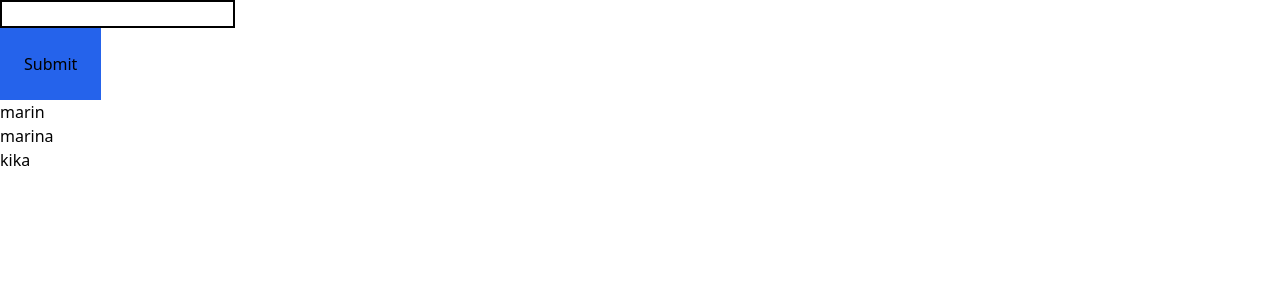
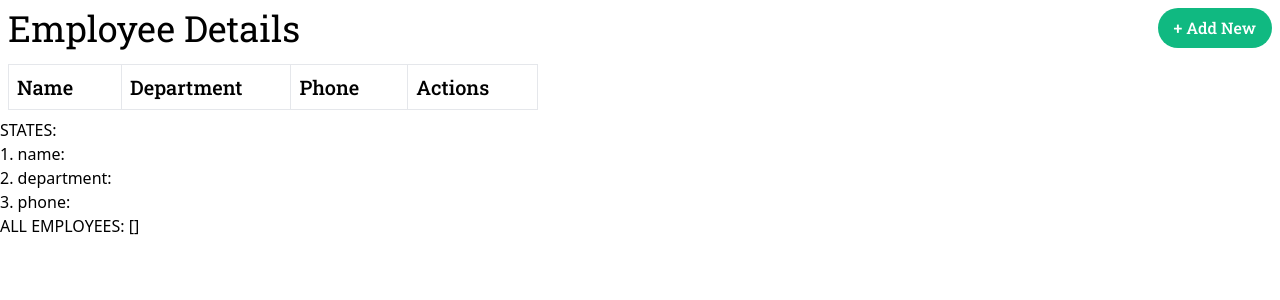
Before and after one commit to zrvnarmarin/Foodify-App, a React (Vite) app in the folder test-react/: page / in a window 1280 px wide. Shown: the top 300 px of the page. Built offline with nearby package versions, Linux system fonts and the light colour scheme.

Commit message:
global reducer function for set and reset and add

```diff
--- a/test-react/src/App.jsx
+++ b/test-react/src/App.jsx
@@ -1,217 +1,115 @@
-import { useState, useRef, useEffect } from 'react'
-import { createPortal } from 'react-dom';
-import { motion } from 'framer-motion'
-import MotionFramerTest from './components/MotionFramerTest.jsx'
-import { elementVariant, personCardsVariant, personCardVariant } from './data/variants'
-import { persons } from './data/persons.js'
+import React, { useReducer } from 'react'
+import { useRef } from 'react'
+import { useState } from 'react'
 
-const FormWrapper = (props) => {
-  return (
-    <motion.div
-      variants={elementVariant}
-      initial="hidden"
-      animate="visible"
-      className='bg-green-700 border-4 border-black rounded-xl p-10 w-1/4'
-    >
-      {props.children}
-    </motion.div>
-  )
+const ACTIONS = {
+  SET_NAME: 'set name',
+  SET_DEPARTMENT: 'set department',
+  SET_PHONE: 'set phone',
+  RESET_NAME: 'reset name',
+  RESET_DEPARTMENT: 'reset department',
+  RESET_PHONE: 'reset phone',
+  ADD_EMPLOYEE: 'add employee',
+  EDIT_EMPLOYEE: 'edit employee',
+  DELETE_EMPLOYEE: 'delete employee'
 }
 
-const NewPersonForm = ({onSaveNewPerson}) => {
-  const [name, setName] = useState('')
-  const [age, setAge] = useState('')
-  const [placeOfResidence, setPlaceOfResidence] = useState('')
+const reducer = (state, action) => {
+  switch (action.type) {
+    case ACTIONS.SET_NAME: {
+      return { ...state, name: action.payload }
+    }
+    case ACTIONS.SET_DEPARTMENT: {
+      return { ...state, department: action.payload }
+    }
+    case ACTIONS.SET_PHONE: {
+      return { ...state, phone: action.payload }
+    }
+    case ACTIONS.RESET_NAME: {
+      return { ...state, name: '' }
+    }
+    case ACTIONS.RESET_DEPARTMENT: {
+      return { ...state, department: '' }
+    }
+    case ACTIONS.RESET_PHONE: {
+      return { ...state, phone: '' }
+    }
+    case ACTIONS.ADD_EMPLOYEE: {
+     return { name: state.name, department: state.department, phone: state.phone, employees: [action.payload, ...state.employees] }
+    }
+  }
+}
 
-  const nameInputHandler = e => setName(e.target.value)
-  const ageInputHandler = e => setAge(e.target.value)
-  const placeOfResidenceInputHandler = e => setPlaceOfResidence(e.target.value)
+const App = () => {
+  const [state, dispatch] = useReducer(reducer, { name: ' ', department: ' ', phone: ' ', employees: [] })
+  const [isNewEmployeeShown, setIsNewEmployeeShown] = useState(false)
 
-  const formSubmitHandler = (e) => {
+  const toggleNewEmployee = () => setIsNewEmployeeShown(prev => !prev)
+  const submitHandler = e => {
     e.preventDefault()
-
-    const newPersonObject = {
-      name: name,
-      age: age,
-      placeOfResidence: placeOfResidence
-    }
-
-    onSaveNewPerson(newPersonObject)
-    resetForm()
+    dispatch({type: ACTIONS.RESET_NAME})
+    dispatch({type: ACTIONS.RESET_PHONE})
+    dispatch({type: ACTIONS.RESET_DEPARTMENT})
+    dispatch({type: ACTIONS.ADD_EMPLOYEE, payload: {name: state.name, department: state.department, phone: state.phone }})
   }
 
-  const resetForm = () => {
-    setName('')
-    setAge('')
-    setPlaceOfResidence('')
-  }
+  const nameChangeHandler = e => dispatch({type: ACTIONS.SET_NAME, payload: e.target.value})
+  const departmentChangeHandler = e => dispatch({type: ACTIONS.SET_DEPARTMENT, payload: e.target.value})
+  const phoneChangeHandler = e => dispatch({type: ACTIONS.SET_PHONE, payload: e.target.value})
 
-  return(
-    <form
-      onSubmit={formSubmitHandler}
-      className='bg-green-300 rounded-2xl p-8 border-solid border-black flex flex-col justify-center items-center gap-8'
-    >
-      <input onChange={nameInputHandler} value={name} className='p-2 rounded outline-red' type="text" placeholder='Enter name...' />
-      <input onChange={ageInputHandler} value={age} className='p-2 rounded outline-red' type="text" placeholder='Enter age...' />
-      <input onChange={placeOfResidenceInputHandler} value={placeOfResidence} className='p-2 rounded outline-red' type="text" placeholder='Enter place of residence...' />
-      <button className='px-6 py-2 text-white bg-green-500 text-2xl uppercase rounded-md'>Submit</button>
-    </form>
-  )
-}
-
-const NewPerson = ({onAddNewPerson}) => {
-
-  const saveNewPerson = (newPersonObject) => {
-    const newPerson = {
-      ...newPersonObject,
-      id: Math.floor(Math.random() * 1000)
-    }
-
-    onAddNewPerson(newPerson)
-  }
-
-  return (
-    <>
-      <NewPersonForm onSaveNewPerson={saveNewPerson} />
-    </>
-  )
-}
-
-const PersonCardWrapper = (props) => {
-  return (
-    <motion.div
-      variants={personCardsVariant}
-      initial="hidden"
-      animate="visible"
-      className='bg-green-500 p-4 border-black border-2 rounded-xl flex flex-row gap-2 mt-4 max-w-3/4'>
-      {props.children}
-    </motion.div>
-  )
-}
-
-const PersonCard = ({persons}) => {
-  const [isModalOpen, setIsModalOpen] = useState(false)
-  const [active, setActive] = useState({})
-
-  const closeModal = () => setIsModalOpen(false)
-
-  return (
-    <>
-      <PersonCardWrapper>
-        {persons.map(person =>
-          <motion.div
-            variants={personCardVariant}
-            key={person.id}
-            onClick={() => {
-              setActive(person)
-              setIsModalOpen(true)
-            }}
-            className='bg-yellow-500 border-2 border-black w-full text-center p-2 flex cursor-pointer'
-          >
-            <div
-              key={person.id}
-              className='flex gap-2 items-center'
-            >
-              <span className='text-sm bg-yellow-700 text-white p-1'>{`#${person.id}`}</span>
-              <p className='text-black uppercase text-2xl'>{person.name}</p>
-            </div>
-          </motion.div>
-        )}
-      </PersonCardWrapper>
-
-      { isModalOpen && createPortal(<CardInfoModal onCloseModal={closeModal} activeUser={active} />, document.getElementById('modal-overlay')) }
-    </>
-  )
-}
-
-const CardInfoModalWrapper = (props) => {
-  return (
-    <motion.div
-    initial={{ opacity: 0}}
-    animate={{ opacity: 1 }}
-    transition={{ type: 'spring', delay: 0.2 }}
-    className='w-screen h-screen bg-black bg-opacity-95 z-40 absolute top-0 left-0 flex flex-col justify-center items-center'
-    >
-      {props.children}
-    </motion.div>
-  )
-}
-
-const CardInfoModal = ({onCloseModal, activeUser}) => {
-  console.log(activeUser)
-  return (
-    <CardInfoModalWrapper>
-      <div className='flex bg-white p-4 rounded-xl border-2 border-black flex-col w-1/2'>
-        <div className='flex gap-2 items-center justify-center'>
-          <p className='text-md bg-black rounded-xl p-1 text-white flex items-center'>#{activeUser.id}</p>
-          <p className='text-4xl uppercase font-semibold'>{activeUser.name}</p>
-        </div>
-        <div className='flex flex-row items-center justify-around'>
-          <span className='text-normal uppercase font-bold'>Age: </span>
-          <p className='text-2xl uppercase font-bold'>{activeUser.age}</p>
-        </div>
-        <div className='flex flex-row items-center justify-around'>
-          <span className='text-normal uppercase font-bold'>Residence: </span>
-          <p className='text-2xl uppercase font-bold text-black'>{activeUser.placeOfResidence}</p>
-        </div>
-        <div className='flex flex-row gap-4 items-center justify-center mt-8'>
-          <button onClick={onCloseModal} className='bg-green-600 rounded-2xl p-6 text-white uppercase text-4xl w-3/4'>Close</button>
-        </div>
-      </div>
-
-    </CardInfoModalWrapper>
-  )
-}
-
-function App() {
-  // const [personArray, setPersonArray] = useState(persons)
-  // const [isShowPersonCards, setIsShowPersonCards] = useState(false)
-  // const [isShowForm, setIsShowForm] = useState(false)
-
-  // const addPerson = (personObject) => setPersonArray(persons => [...persons, personObject])
-  // const togglePersonCards = () => setIsShowPersonCards(prev => !prev)
-  // const toggleForm = () => setIsShowForm(prev => !prev)
-
-  // return (
-  //   <div className='flex flex-col justify-center items-center'>
-  //     { isShowForm && <FormWrapper>
-  //       <NewPerson onAddNewPerson={addPerson} />
-  //     </FormWrapper>}
-
-  //     <button
-  //       onClick={toggleForm}
-  //       className='px-6 py-2 text-white bg-green-500 text-2xl uppercase rounded-md mt-4'
-  //     >
-  //       {!isShowForm ? 'Enter New Person' : 'Cancel'}
-  //     </button>
-
-  //     <button
-  //       onClick={togglePersonCards}
-  //       className='px-6 py-2 text-white bg-green-500 text-2xl uppercase rounded-md mt-4'
-  //     >
-  //       {isShowPersonCards ? 'Hide Persons' : 'Show Persons'}
-  //     </button>
-
-  //     {isShowPersonCards && <PersonCard persons={personArray} />}
-  //   </div>
-  // )
-
-  const [names, setNames] = useState(['marin', 'marina', 'kika'])
-
-  // const addName = (e) => setNames(prev => [...prev, e.target.value])
-  const formHandler = (e) => {
-    e.preventDefault()
-    setNames(prev => [...prev, e.target.value])
-    console.log('gwej')
-  }
 
   return (
     <div>
-      <form onSubmit={formHandler} />
-        <input className='border-black border-2' type="text" /> <br/>
-        <button onClick={formHandler} className='p-6 bg-blue-600'>Submit </button>
-      <form/>
-      {names.map(name => <p key={name}>{name}</p>)}
+
+      <div className='flex fle-row justify-between p-2'>
+        <h1 className='text-4xl font-robotoSlab'>Employee Details</h1>
+        <button onClick={toggleNewEmployee} className='rounded-3xl text-white font-robotoSlab bg-emerald-500 px-4 py-2 font-medium'>+ Add New</button>
+      </div>
+
+      <table className='m-2'>
+        <thead>
+          <tr>
+            <td className='border-[1px] border-gray-200 text-black text-xl font-medium font-robotoSlab p-2 pr-12'>Name</td>
+            <td className='border-[1px] border-gray-200 text-black text-xl font-medium font-robotoSlab p-2 pr-12'>Department</td>
+            <td className='border-[1px] border-gray-200 text-black text-xl font-medium font-robotoSlab p-2 pr-12'>Phone</td>
+            <td className='border-[1px] border-gray-200 text-black text-xl font-medium font-robotoSlab p-2 pr-12'>Actions</td>
+          </tr>
+        </thead>
+
+        <tbody>
+          <tr>
+            {/* <td className='border-[1px] border-gray-200 text-black text-xl font-normal font-robotoSlab p-2'>
+              <span>{state.name}</span> <span>{state.surname}</span>
+            </td>
+            <td className='border-[1px] border-gray-200 text-black text-xl font-normal font-robotoSlab p-2'>{state.department}</td>
+            <td className='border-[1px] border-gray-200 text-black text-xl font-normal font-robotoSlab p-2'>{state.phone}</td> */}
+            {/* <td className='p-2 flex flex-row flex-wrap items-center justify-center gap-1 border-r-[1px] border-b-[1px] border-gray-200'>
+              <button className='rounded-3xl text-white font-robotoSlab bg-yellow-500 px-4 py-2 font-medium'>Edit</button>
+              <button className='rounded-3xl text-white font-robotoSlab bg-red-500 px-4 py-2 font-medium'>Delete</button>
+            </td> */}
+          </tr>
+
+
+
+        </tbody>
+      </table>
+      { isNewEmployeeShown &&
+            <form onSubmit={submitHandler}>
+                <input onChange={nameChangeHandler} className='border-gray-300 border-[1px] p-1' type="text" />
+                <input onChange={departmentChangeHandler} className='border-gray-300 border-[1px] p-1' type="text" />
+                <input onChange={phoneChangeHandler} className='border-gray-300 border-[1px] p-1' type="text" />
+                <button type='submit' className='rounded-3xl text-white font-robotoSlab bg-blue-500 px-4 py-2 font-medium'>Add</button>
+                <button type='button' className='rounded-3xl text-white font-robotoSlab bg-red-500 px-4 py-2 font-medium'>Delete</button>
+            </form>
+          }
+      <div className='bg-gree-300'>
+        STATES:
+        <p>1. name: {state.name}</p>
+        <p>2. department: {state.department}</p>
+        <p>3. phone: {state.phone}</p>
+      </div>
+      ALL EMPLOYEES: {JSON.stringify(state.employees)}
+
     </div>
   )
 }
```
